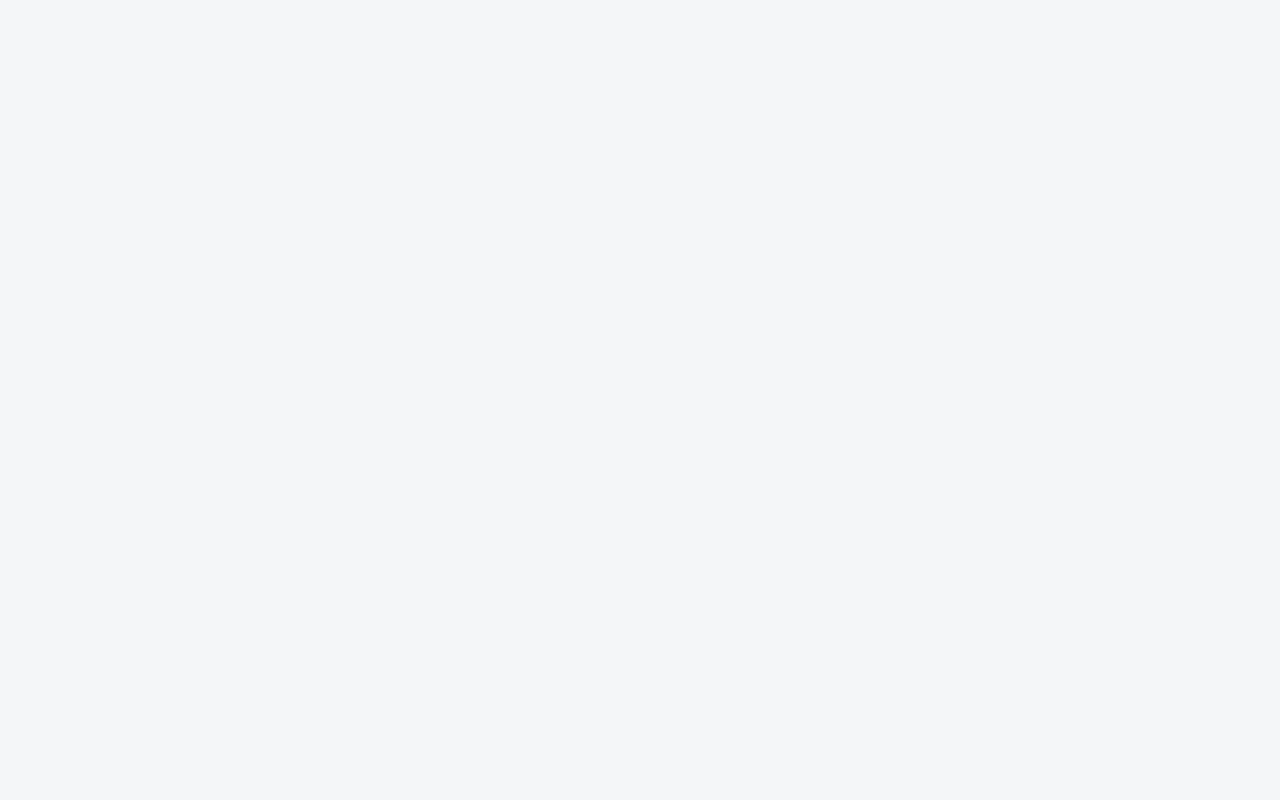
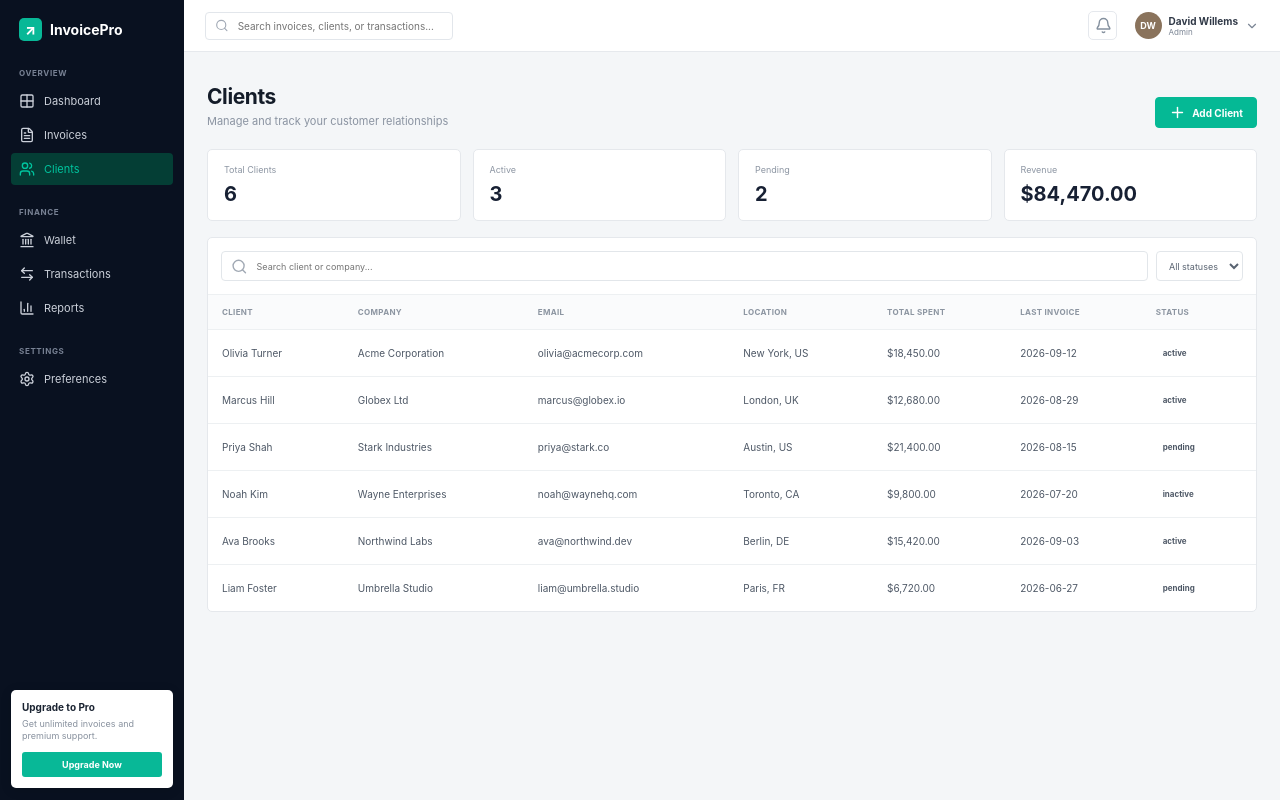
Before and after one commit to tte-tte/invoice-project, a React (Vite) app: page /clients in a window 1280 px wide. Before the commit this address had no page. Built offline with nearby package versions, Linux system fonts and the light colour scheme.

Commit message:
feat: add ClientsPage component and update routing in App and Sidebar

```diff
--- a/src/App.tsx
+++ b/src/App.tsx
@@ -5,6 +5,7 @@ import { AppLayout } from "./components/layout/AppLayout";
 import { InvoiceListPage } from "./pages/InvoiceListPage";
 import { CreateInvoicePage } from "./pages/CreateInvoicePage";
 import { InvoiceDetailsPage } from "./pages/InvoiceDetailsPage";
+import { ClientsPage } from "./pages/ClientsPage";
 import Dashboard from "./components/dashboard/Dashboard";
 
 export default function App() {
@@ -35,6 +36,11 @@ export default function App() {
           path="/dashboard"
           element={<Dashboard />}
         />
+
+        <Route
+          path="/clients"
+          element={<ClientsPage />}
+        />
       </Route>
     </Routes>
   );
--- a/src/components/layout/SideBar.tsx
+++ b/src/components/layout/SideBar.tsx
@@ -26,7 +26,7 @@ const navItems = [
   {
     label: "Clients",
     icon: Users,
-    to: "/invoices",
+    to: "/clients",
   },
 ];
 
--- /dev/null
+++ b/src/pages/ClientsPage.tsx
@@ -0,0 +1,205 @@
+import { Plus, Search } from "lucide-react";
+import { useMemo, useState } from "react";
+
+type ClientStatus = "active" | "pending" | "inactive";
+
+type Client = {
+  id: string;
+  name: string;
+  company: string;
+  email: string;
+  location: string;
+  totalSpent: number;
+  lastInvoice: string;
+  status: ClientStatus;
+};
+
+const clientData: Client[] = [
+  {
+    id: "1",
+    name: "Olivia Turner",
+    company: "Acme Corporation",
+    email: "olivia@acmecorp.com",
+    location: "New York, US",
+    totalSpent: 18450,
+    lastInvoice: "2026-09-12",
+    status: "active",
+  },
+  {
+    id: "2",
+    name: "Marcus Hill",
+    company: "Globex Ltd",
+    email: "marcus@globex.io",
+    location: "London, UK",
+    totalSpent: 12680,
+    lastInvoice: "2026-08-29",
+    status: "active",
+  },
+  {
+    id: "3",
+    name: "Priya Shah",
+    company: "Stark Industries",
+    email: "priya@stark.co",
+    location: "Austin, US",
+    totalSpent: 21400,
+    lastInvoice: "2026-08-15",
+    status: "pending",
+  },
+  {
+    id: "4",
+    name: "Noah Kim",
+    company: "Wayne Enterprises",
+    email: "noah@waynehq.com",
+    location: "Toronto, CA",
+    totalSpent: 9800,
+    lastInvoice: "2026-07-20",
+    status: "inactive",
+  },
+  {
+    id: "5",
+    name: "Ava Brooks",
+    company: "Northwind Labs",
+    email: "ava@northwind.dev",
+    location: "Berlin, DE",
+    totalSpent: 15420,
+    lastInvoice: "2026-09-03",
+    status: "active",
+  },
+  {
+    id: "6",
+    name: "Liam Foster",
+    company: "Umbrella Studio",
+    email: "liam@umbrella.studio",
+    location: "Paris, FR",
+    totalSpent: 6720,
+    lastInvoice: "2026-06-27",
+    status: "pending",
+  },
+];
+
+const currency = new Intl.NumberFormat("en-US", {
+  style: "currency",
+  currency: "USD",
+  minimumFractionDigits: 2,
+});
+
+export function ClientsPage() {
+  const [query, setQuery] = useState("");
+  const [status, setStatus] = useState<"all" | ClientStatus>("all");
+
+  const filtered = useMemo(() => {
+    return clientData.filter((client) => {
+      const matchesQuery =
+        client.name.toLowerCase().includes(query.toLowerCase()) ||
+        client.company.toLowerCase().includes(query.toLowerCase()) ||
+        client.email.toLowerCase().includes(query.toLowerCase());
+
+      const matchesStatus = status === "all" || client.status === status;
+
+      return matchesQuery && matchesStatus;
+    });
+  }, [query, status]);
+
+  const totalRevenue = clientData.reduce((sum, client) => sum + client.totalSpent, 0);
+  const activeCount = clientData.filter((client) => client.status === "active").length;
+  const pendingCount = clientData.filter((client) => client.status === "pending").length;
+
+  return (
+    <>
+      <div className="page-header">
+        <div>
+          <h1>Clients</h1>
+          <p className="page-subtitle">Manage and track your customer relationships</p>
+        </div>
+
+        <button className="primary-button" type="button">
+          <Plus size={17} />
+          Add Client
+        </button>
+      </div>
+
+      <div className="summary-grid">
+        <div>
+          <span>Total Clients</span>
+          <strong>{clientData.length}</strong>
+        </div>
+
+        <div>
+          <span>Active</span>
+          <strong>{activeCount}</strong>
+        </div>
+
+        <div>
+          <span>Pending</span>
+          <strong>{pendingCount}</strong>
+        </div>
+
+        <div>
+          <span>Revenue</span>
+          <strong>{currency.format(totalRevenue)}</strong>
+        </div>
+      </div>
+
+      <div className="table-card">
+        <div className="filter-bar">
+          <div className="filter-search">
+            <Search size={17} />
+            <input
+              value={query}
+              onChange={(event) => setQuery(event.target.value)}
+              placeholder="Search client or company..."
+            />
+          </div>
+
+          <select
+            value={status}
+            onChange={(event) => setStatus(event.target.value as "all" | ClientStatus)}
+          >
+            <option value="all">All statuses</option>
+            <option value="active">Active</option>
+            <option value="pending">Pending</option>
+            <option value="inactive">Inactive</option>
+          </select>
+        </div>
+
+        {filtered.length === 0 ? (
+          <div className="state-box">No clients found.</div>
+        ) : (
+          <div className="invoice-table-wrap">
+            <table>
+              <thead>
+                <tr>
+                  <th>Client</th>
+                  <th>Company</th>
+                  <th>Email</th>
+                  <th>Location</th>
+                  <th>Total Spent</th>
+                  <th>Last Invoice</th>
+                  <th>Status</th>
+                </tr>
+              </thead>
+
+              <tbody>
+                {filtered.map((client) => (
+                  <tr key={client.id}>
+                    <td>{client.name}</td>
+                    <td>{client.company}</td>
+                    <td>{client.email}</td>
+                    <td>{client.location}</td>
+                    <td>{currency.format(client.totalSpent)}</td>
+                    <td>{client.lastInvoice}</td>
+                    <td>
+                      <span className={`status-badge ${client.status}`}>
+                        {client.status}
+                      </span>
+                    </td>
+                  </tr>
+                ))}
+              </tbody>
+            </table>
+          </div>
+        )}
+      </div>
+    </>
+  );
+}
```
